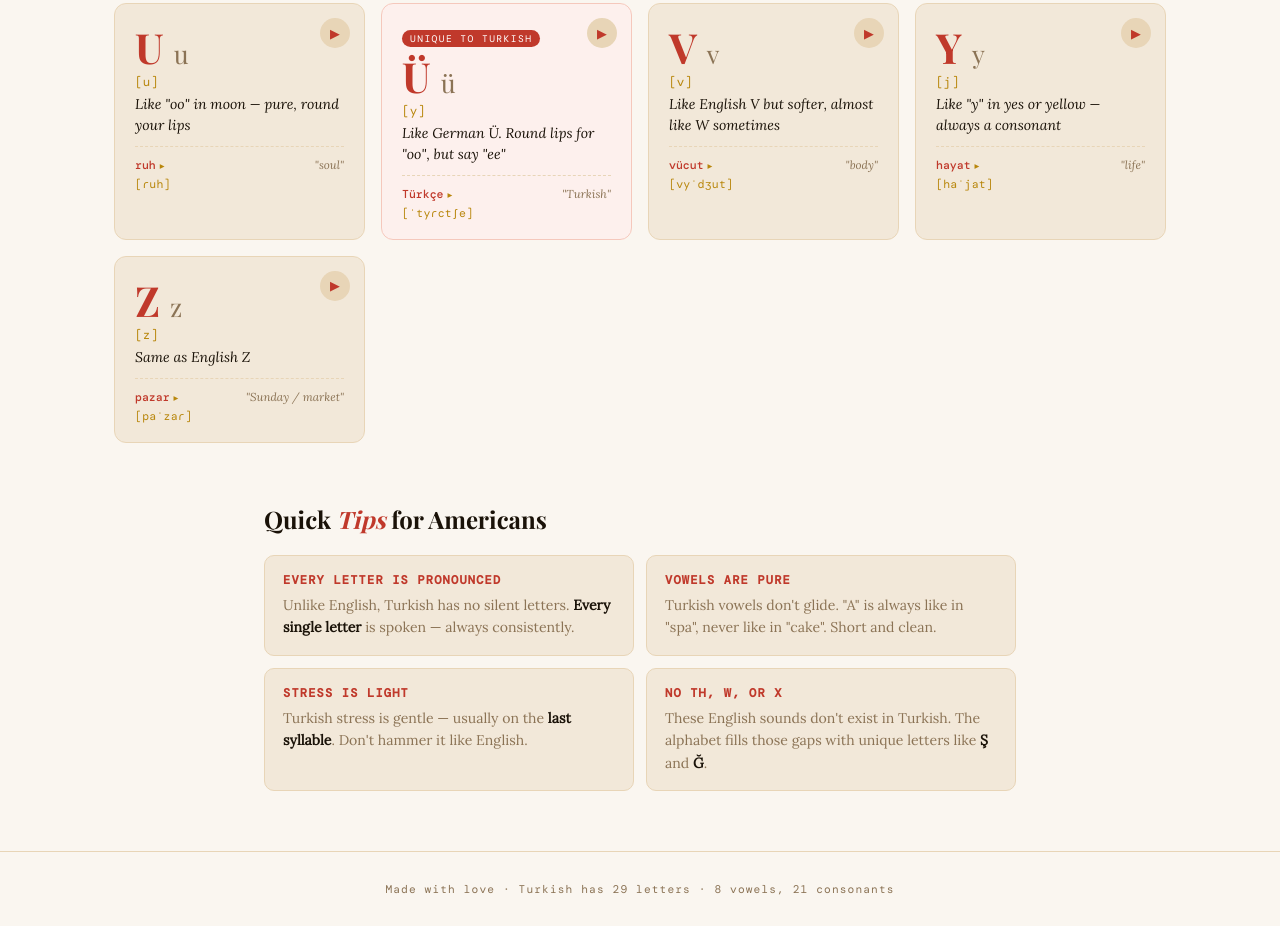
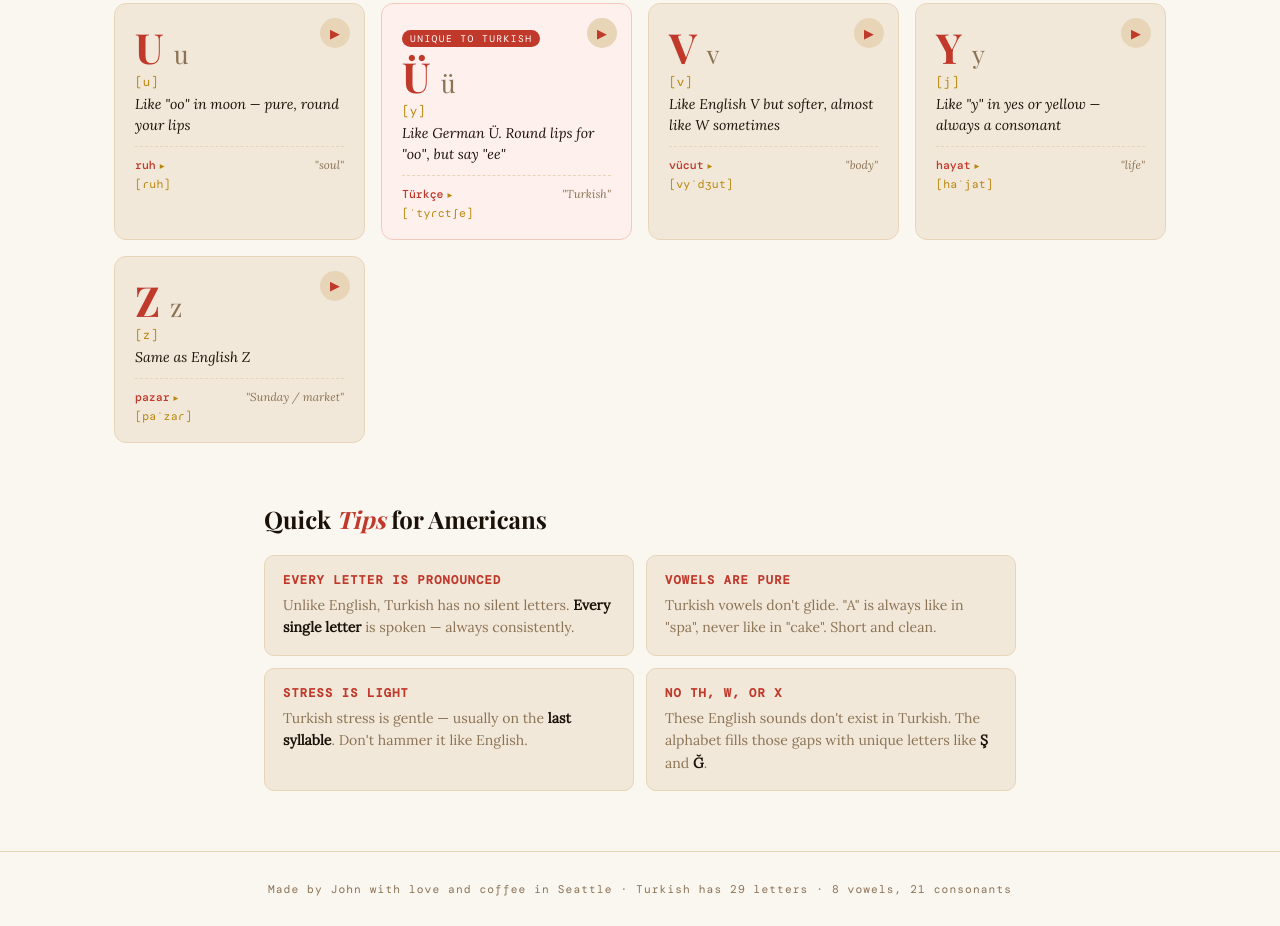
Before and after one commit to ya332/turkish-alphabet, a plain HTML site: page index.html in a window 1280 px wide. Shown: the part 1905-2831 px from the top of the page. Drawn offline with nearby package versions, Linux system fonts and the light colour scheme; a web font is replaced by a local one.

Commit message:
Add footer

```diff
--- a/index.html
+++ b/index.html
@@ -343,7 +343,7 @@
   </div>
 </div>
 
-<footer>Made with love · Turkish has 29 letters · 8 vowels, 21 consonants</footer>
+<footer>Made by John with love and coffee in Seattle · Turkish has 29 letters · 8 vowels, 21 consonants</footer>
 
 <script>
 const letters = [
```
